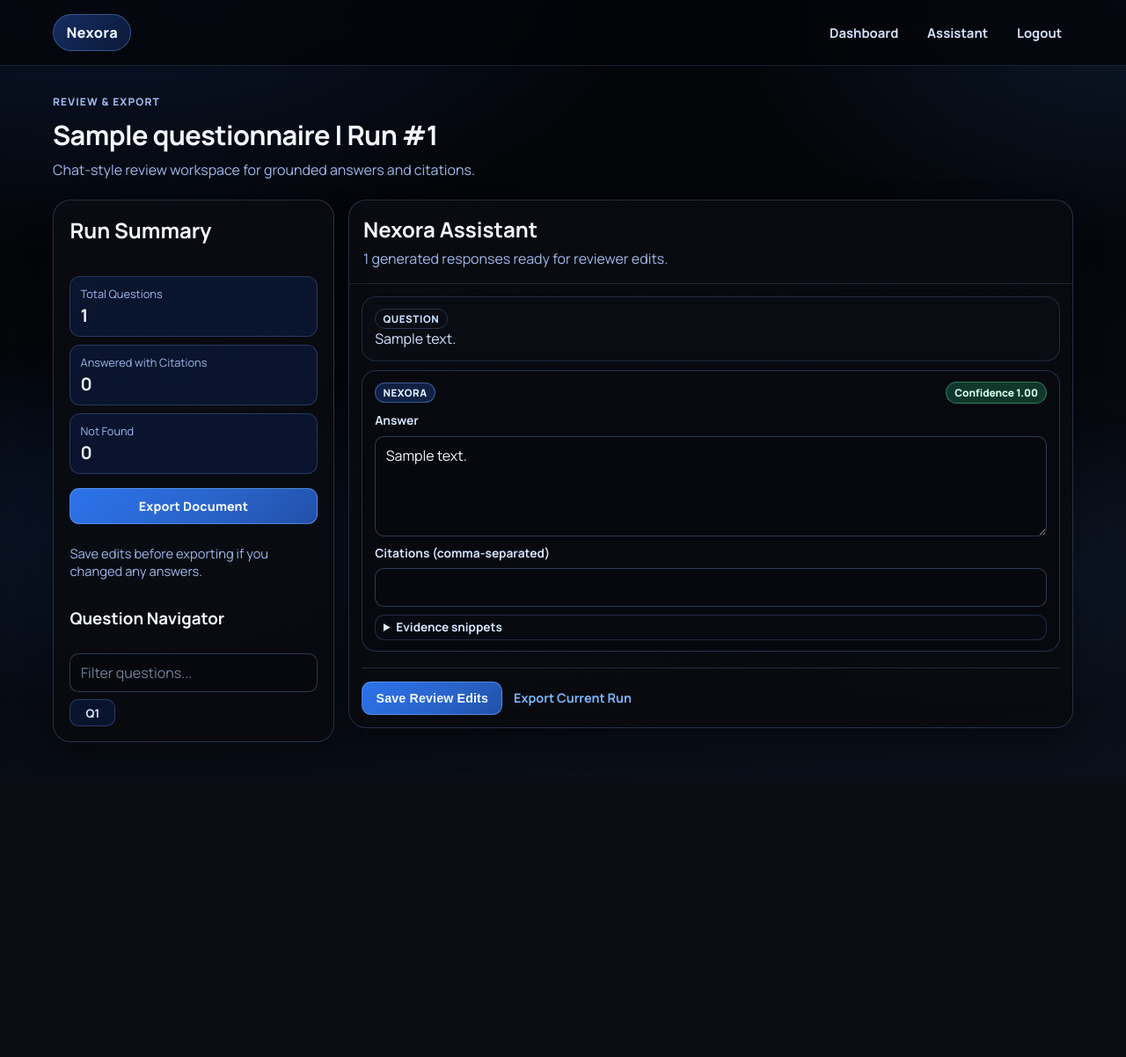
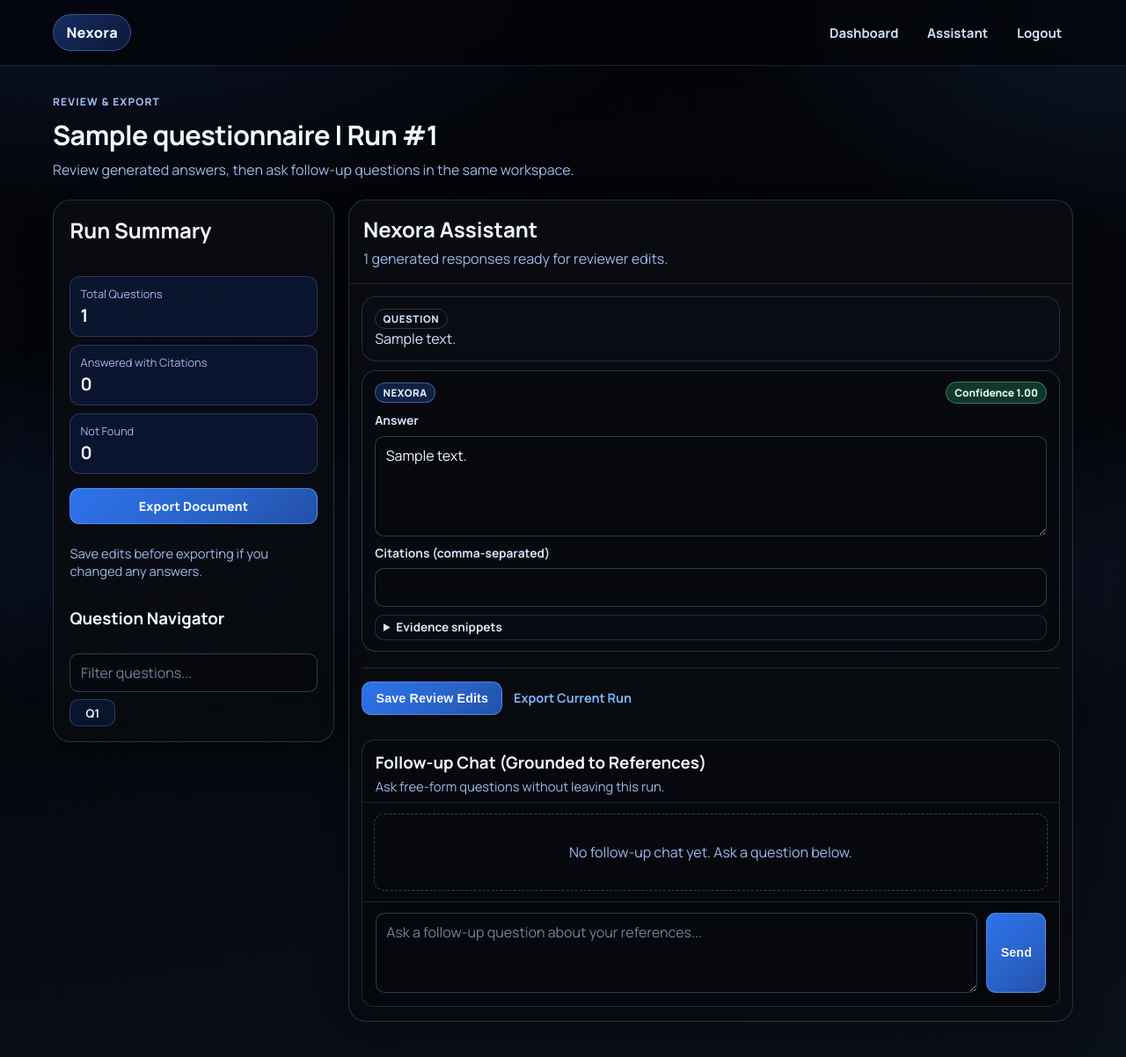
Before and after one commit to Nupreeth/Nexora, a Flask app: page /questionnaires/1/review/1 in a window 1280 px wide. Shown: the whole page at 88% size. Before the commit the page ends 844 px from the top, so only its background shows below. Run offline with Flask 3, Linux system fonts and the light colour scheme; a user stored in the database is signed in; tables that the repository leaves empty hold one stand-in row (values such as "Sample post"); data that the repository does not hold is empty.

Commit message:
Unify generation flow with in-review grounded chat

```diff
--- a/app/routes/workflow.py
+++ b/app/routes/workflow.py
@@ -357,6 +357,14 @@ def review_run(questionnaire_id: int, run_id: int):
         ),
         "not_found": sum(1 for row in rows if row["answer"] == "Not found in references."),
     }
+    chat_session = _find_run_chat_session(questionnaire, run)
+    chat_messages = []
+    if chat_session:
+        chat_messages = (
+            ChatMessage.query.filter_by(session_id=chat_session.id)
+            .order_by(ChatMessage.created_at.asc())
+            .all()
+        )
 
     return render_template(
         "workflow/review.html",
@@ -364,6 +372,7 @@ def review_run(questionnaire_id: int, run_id: int):
         run=run,
         rows=rows,
         coverage=coverage,
+        chat_messages=chat_messages,
     )
 
 
@@ -387,6 +396,51 @@ def export_run(questionnaire_id: int, run_id: int):
         download_name=filename,
         mimetype=mimetype,
     )
+
+
+@workflow_bp.route("/questionnaires/<int:questionnaire_id>/review/<int:run_id>/chat", methods=["POST"])
+@login_required
+def review_chat(questionnaire_id: int, run_id: int):
+    questionnaire = _owned_questionnaire_or_404(questionnaire_id)
+    run = GenerationRun.query.filter_by(id=run_id, questionnaire_id=questionnaire.id).first_or_404()
+    prompt = request.form.get("prompt", "").strip()
+    if not prompt:
+        flash("Please enter a follow-up question.", "error")
+        return redirect(url_for("workflow.review_run", questionnaire_id=questionnaire.id, run_id=run.id))
+
+    references = (
+        ReferenceDocument.query.filter_by(user_id=current_user.id)
+        .order_by(ReferenceDocument.created_at.asc())
+        .all()
+    )
+    if not references:
+        flash("Upload reference documents before using chat.", "error")
+        return redirect(url_for("workflow.review_run", questionnaire_id=questionnaire.id, run_id=run.id))
+
+    chat_session = _get_or_create_run_chat_session(questionnaire, run)
+    db.session.add(
+        ChatMessage(
+            session_id=chat_session.id,
+            role="user",
+            message_text=prompt,
+            citations_json="[]",
+            evidence_json="[]",
+            confidence=1.0,
+        )
+    )
+    result = _answer_from_references(prompt, references)
+    db.session.add(
+        ChatMessage(
+            session_id=chat_session.id,
+            role="assistant",
+            message_text=result["answer"],
+            citations_json=json.dumps(result["citations"]),
+            evidence_json=json.dumps(result["evidence"]),
+            confidence=result["confidence"],
+        )
+    )
+    db.session.commit()
+    return redirect(url_for("workflow.review_run", questionnaire_id=questionnaire.id, run_id=run.id))
 
 
 def _owned_questionnaire_or_404(questionnaire_id: int) -> Questionnaire:
@@ -553,3 +607,19 @@ def _derive_chat_title(prompt: str) -> str:
     if len(candidate) > 50:
         return f"{candidate[:47].rstrip()}..."
     return candidate
+
+
+def _get_or_create_run_chat_session(questionnaire: Questionnaire, run: GenerationRun) -> ChatSession:
+    title = f"Run {run.id} | {questionnaire.name}"
+    session = ChatSession.query.filter_by(user_id=current_user.id, title=title).first()
+    if session:
+        return session
+    session = ChatSession(user_id=current_user.id, title=title)
+    db.session.add(session)
+    db.session.flush()
+    return session
+
+
+def _find_run_chat_session(questionnaire: Questionnaire, run: GenerationRun) -> ChatSession | None:
+    title = f"Run {run.id} | {questionnaire.name}"
+    return ChatSession.query.filter_by(user_id=current_user.id, title=title).first()
--- a/app/static/css/styles.css
+++ b/app/static/css/styles.css
@@ -685,6 +685,35 @@ button:active,
     flex-wrap: wrap;
 }
 
+.embedded-assistant {
+    margin: 0.85rem 0.9rem 1rem;
+    border: 1px solid rgba(123, 168, 248, 0.22);
+    border-radius: 14px;
+    background: rgba(7, 9, 14, 0.92);
+    overflow: hidden;
+}
+
+.embedded-assistant-head {
+    padding: 0.8rem 0.9rem 0.5rem;
+    border-bottom: 1px solid rgba(127, 170, 247, 0.15);
+}
+
+.embedded-assistant-head h3 {
+    margin: 0 0 0.2rem;
+}
+
+.embedded-assistant-head p {
+    margin: 0;
+}
+
+.embedded-assistant-thread {
+    max-height: 310px;
+    overflow: auto;
+    padding: 0.75rem 0.8rem;
+    display: grid;
+    gap: 0.6rem;
+}
+
 .assistant-shell {
     display: grid;
     grid-template-columns: minmax(0, 1fr) 310px;
@@ -896,6 +925,11 @@ button:active,
         padding-right: 0.75rem;
     }
 
+    .embedded-assistant {
+        margin-left: 0.75rem;
+        margin-right: 0.75rem;
+    }
+
     .assistant-thread {
         padding-left: 0.72rem;
         padding-right: 0.72rem;
--- a/app/templates/workflow/review.html
+++ b/app/templates/workflow/review.html
@@ -4,7 +4,7 @@
 <section class="page-head">
     <p class="eyebrow">Review & Export</p>
     <h1>{{ questionnaire.name }} | Run #{{ run.id }}</h1>
-    <p>Chat-style review workspace for grounded answers and citations.</p>
+    <p>Review generated answers, then ask follow-up questions in the same workspace.</p>
 </section>
 
 <section class="chat-shell">
@@ -91,6 +91,50 @@
                 <a class="inline-link" href="{{ url_for('workflow.export_run', questionnaire_id=questionnaire.id, run_id=run.id) }}">Export Current Run</a>
             </div>
         </form>
+
+        <section class="embedded-assistant" id="run-chat">
+            <header class="embedded-assistant-head">
+                <h3>Follow-up Chat (Grounded to References)</h3>
+                <p class="subtle">Ask free-form questions without leaving this run.</p>
+            </header>
+            <div class="embedded-assistant-thread" id="runChatThread">
+                {% if chat_messages %}
+                    {% for message in chat_messages %}
+                        <article class="assistant-turn {{ 'assistant-response' if message.role == 'assistant' else 'assistant-prompt' }}">
+                            <div class="assistant-bubble">
+                                <span class="role-tag {{ 'assistant' if message.role == 'assistant' else '' }}">
+                                    {{ "Nexora" if message.role == "assistant" else "You" }}
+                                </span>
+                                <p>{{ message.message_text }}</p>
+                                {% if message.role == "assistant" %}
+                                    <div class="assistant-meta">
+                                        <span class="confidence-pill {% if message.confidence >= 0.75 %}high{% elif message.confidence >= 0.45 %}medium{% else %}low{% endif %}">
+                                            Confidence {{ "%.2f"|format(message.confidence) }}
+                                        </span>
+                                    </div>
+                                    <div class="citation-block">
+                                        <strong>Citations:</strong>
+                                        {% if message.citations %}
+                                            <span>{{ message.citations | join(", ") }}</span>
+                                        {% else %}
+                                            <span class="subtle">None</span>
+                                        {% endif %}
+                                    </div>
+                                {% endif %}
+                            </div>
+                        </article>
+                    {% endfor %}
+                {% else %}
+                    <article class="assistant-empty">
+                        <p>No follow-up chat yet. Ask a question below.</p>
+                    </article>
+                {% endif %}
+            </div>
+            <form method="post" action="{{ url_for('workflow.review_chat', questionnaire_id=questionnaire.id, run_id=run.id) }}" class="assistant-composer">
+                <textarea name="prompt" rows="3" placeholder="Ask a follow-up question about your references..." required></textarea>
+                <button type="submit">Send</button>
+            </form>
+        </section>
     </section>
 </section>
 <script>
@@ -106,6 +150,11 @@
             link.style.display = qText.includes(query) ? "inline-flex" : "none";
         });
     });
+
+    const runChatThread = document.getElementById("runChatThread");
+    if (runChatThread) {
+        runChatThread.scrollTop = runChatThread.scrollHeight;
+    }
 })();
 </script>
 {% endblock %}
```
Also changed, not shown: app/templates/workflow/dashboard.html (+4 -23 lines).
